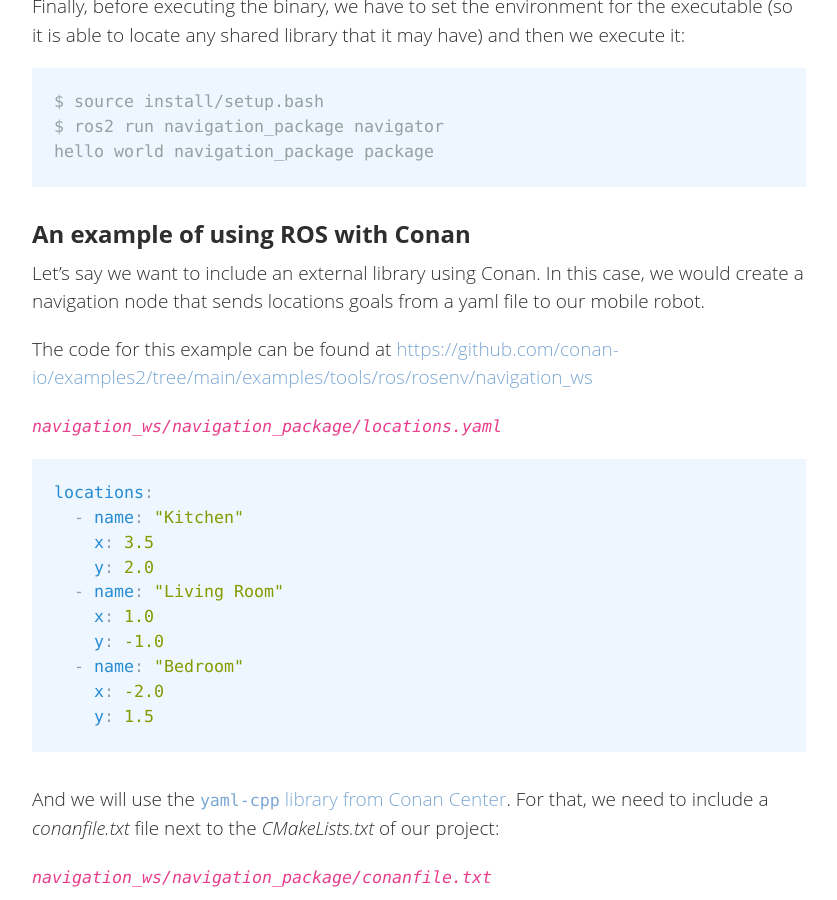
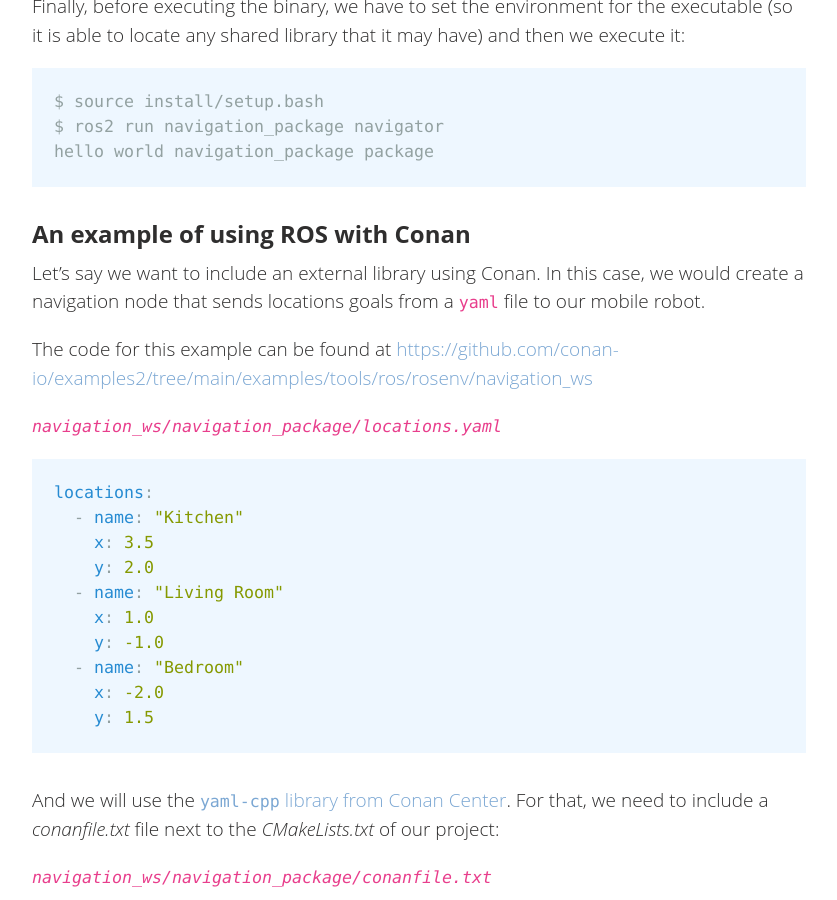
Before and after one commit to conan-io/conan-io.github.io, a Jekyll site: the page built from _posts/2024-11-28-Enhancing-ros-builds-with-Conan.markdown, in a window 1280 px wide and 900 px high, scrolled down 2884 px. Shown: the whole window, without its empty margins (20-857 px from the left). Built offline with Jekyll 4.4.1, drawn with Linux system fonts in a browser that asks for light colours; comment, search, counter and statistics services are not loaded.

```diff
--- a/_posts/2024-11-28-Enhancing-ros-builds-with-Conan.markdown
+++ b/_posts/2024-11-28-Enhancing-ros-builds-with-Conan.markdown
@@ -96,7 +96,7 @@ hello world navigation_package package
 ## An example of using ROS with Conan
 
 Let's say we want to include an external library using Conan. In this case, we would create a navigation node that sends locations goals from a
-yaml file to our mobile robot.
+`yaml` file to our mobile robot.
 
 The code for this example can be found at <https://github.com/conan-io/examples2/tree/main/examples/tools/ros/rosenv/navigation_ws>
 
```
